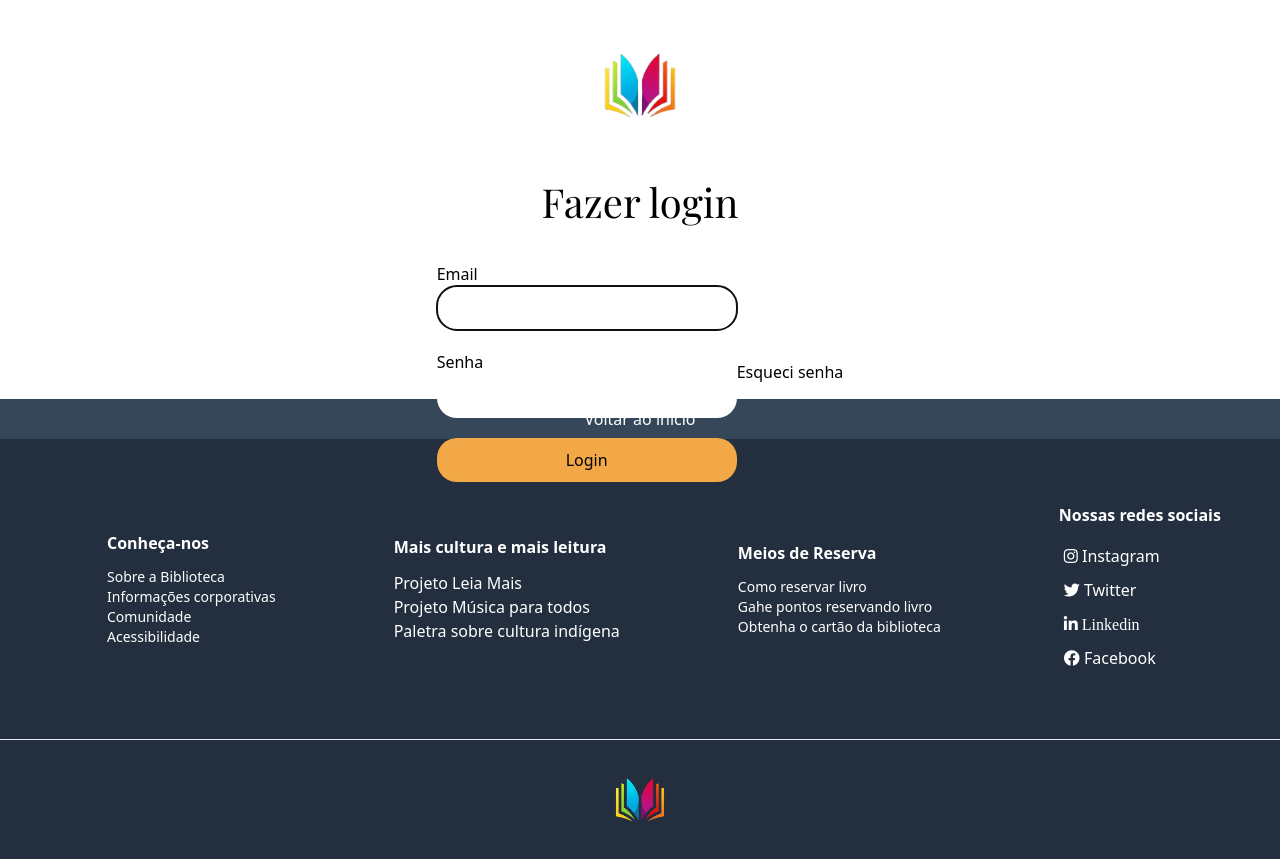
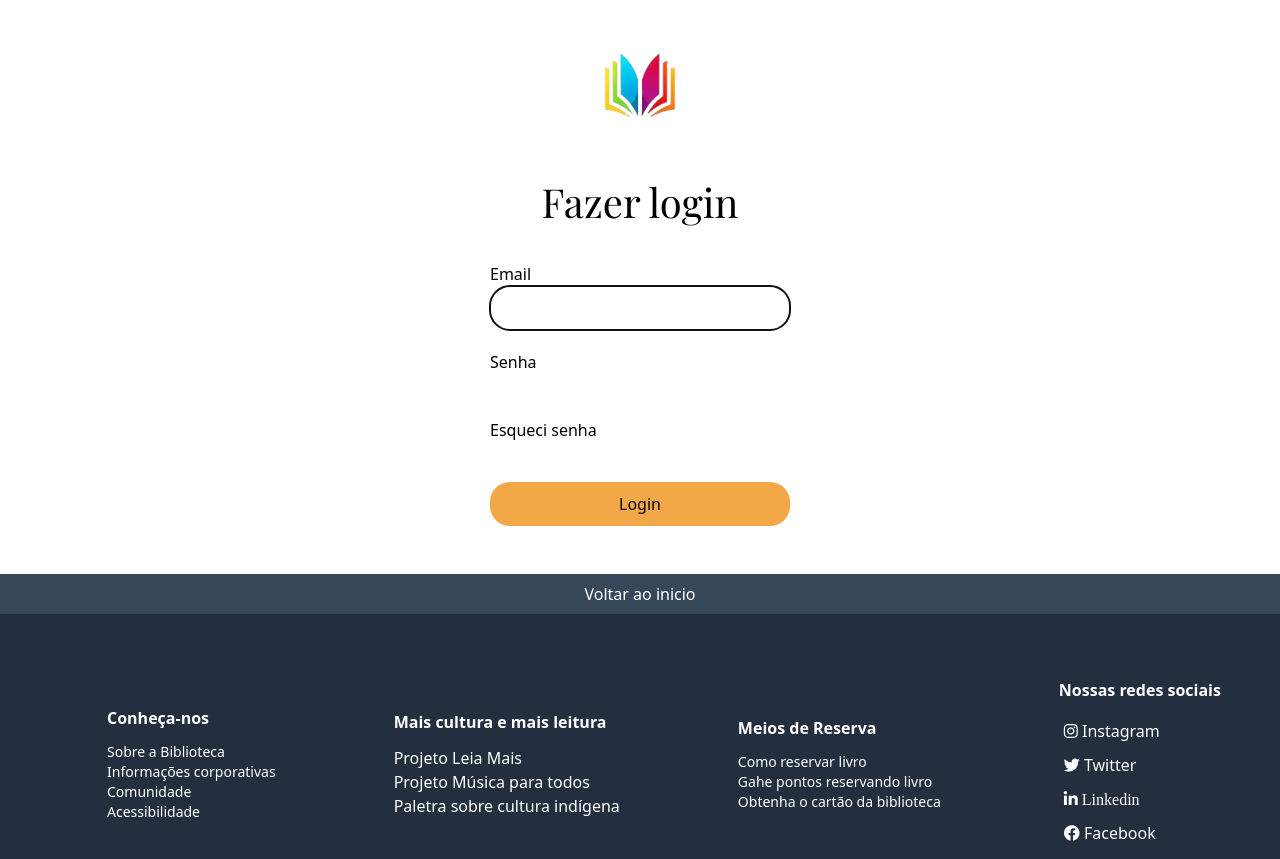
Before and after one commit to ericsanto/biblioteca_django, a Django app: page /user/login/ in a window 1280 px wide. Shown: the part 141-1000 px from the top of the page. Run offline with Django 5.2, Linux system fonts and the light colour scheme; some libraries are stand-ins or nearby versions; some web fonts are replaced.

Commit message:
Corrigindo bug: footer em cima dos conteúdos

```diff
--- a/user/templates/login.html
+++ b/user/templates/login.html
@@ -9,7 +9,7 @@
 </head>
 <body>
   {% block content %}
-  <section class="section-login">
+  <main class="flex flex-col justify-center items-center w-auto h-auto pb-12">
 
     <div class="img-login">
       <img src="{% static 'images/3.png' %}" alt="" class="imagem-top">
@@ -28,12 +28,12 @@
 
         <label for="{{ form.password.id_for_label }}" class="label-login">Senha</label>
         {{ form.password }}
-
+        <a href="{% url 'reset_password' %}" class="mb-5">Esqueci senha</a>
         <button type="submit" class="btn-login">Login</button>
       </form>
-      <a href="{% url 'reset_password' %}">Esqueci senha</a>
     </div>
-  </section>
+
+  </main>
   {% endblock %}
 
   {% block newslatter %}
```
